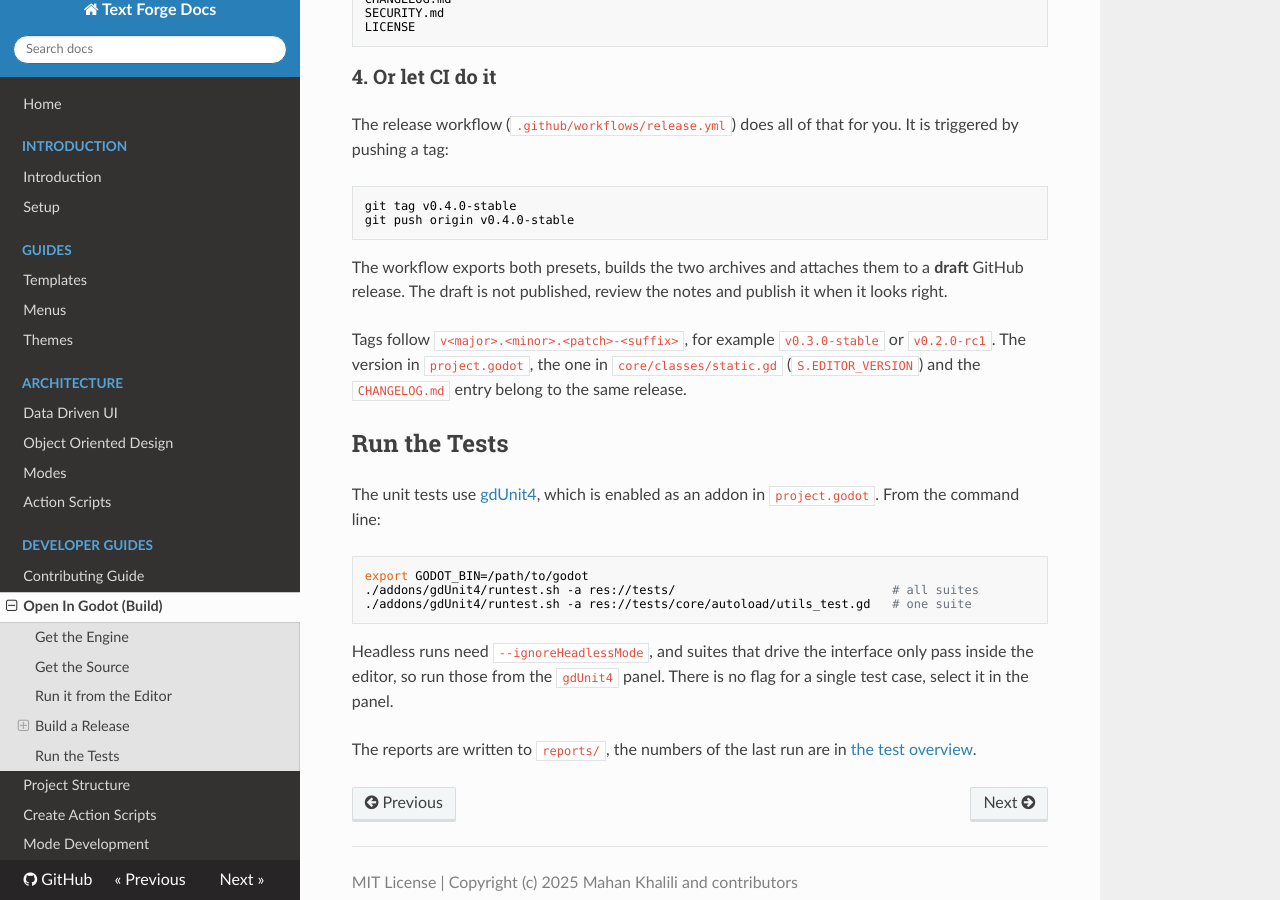
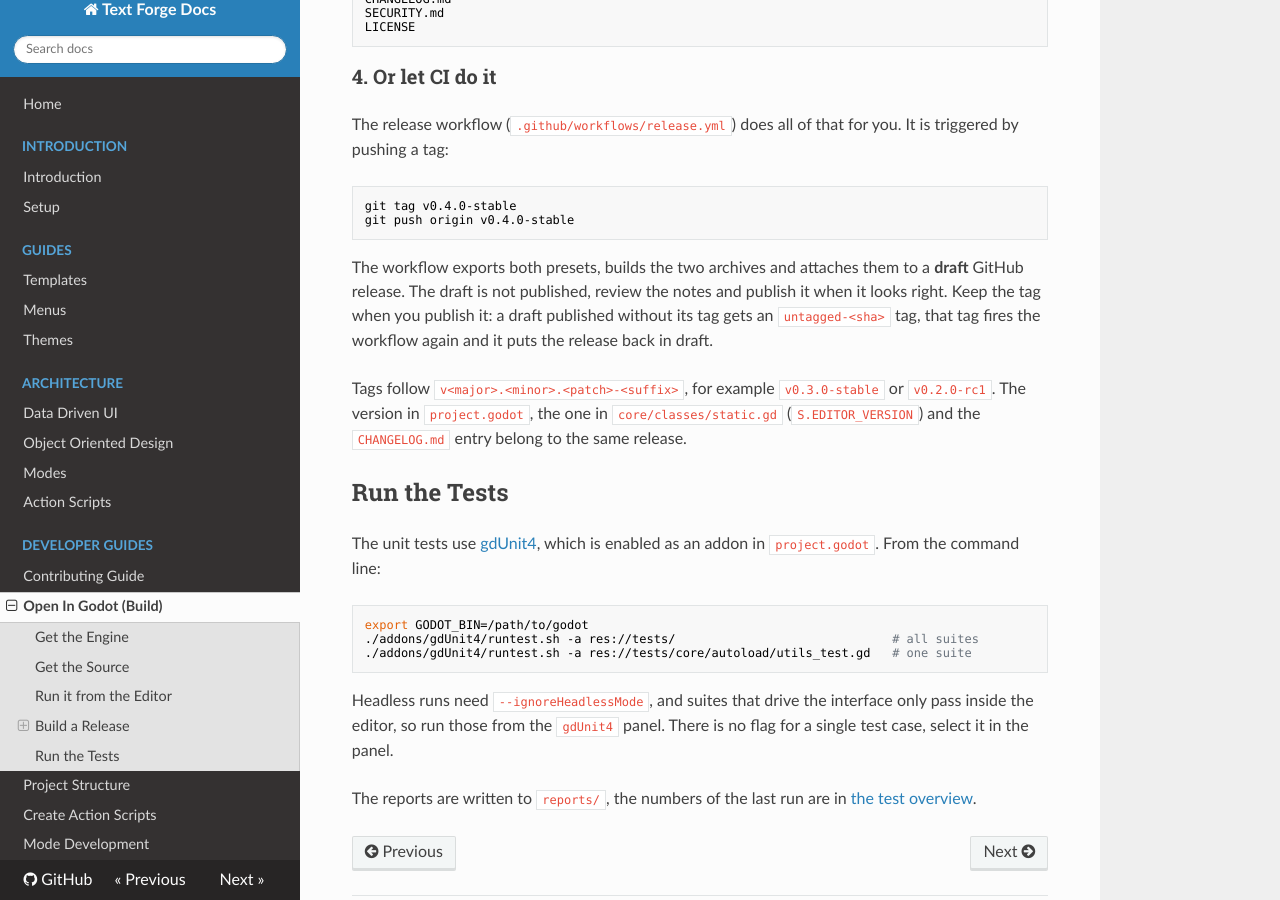
Before and after one commit to text-forge/docs, an MkDocs documentation site: the page built from docs/build.md, in a window 1280 px wide and 900 px high, scrolled down 2278 px. Built offline with MkDocs 1.6.1, drawn with Linux system fonts in a browser that asks for light colours; nearby versions of some CDN libraries.

Commit message:
Update docs to: Document the tag trap when publishing a draft release

````diff
--- a/docs/build.md
+++ b/docs/build.md
@@ -110,7 +110,9 @@ git push origin v0.4.0-stable
 ```
 
 The workflow exports both presets, builds the two archives and attaches them to a **draft** GitHub
-release. The draft is not published, review the notes and publish it when it looks right.
+release. The draft is not published, review the notes and publish it when it looks right. Keep the
+tag when you publish it: a draft published without its tag gets an `untagged-<sha>` tag, that tag
+fires the workflow again and it puts the release back in draft.
 
 Tags follow `v<major>.<minor>.<patch>-<suffix>`, for example `v0.3.0-stable` or `v0.2.0-rc1`. The
 version in `project.godot`, the one in `core/classes/static.gd` (`S.EDITOR_VERSION`) and the
````
